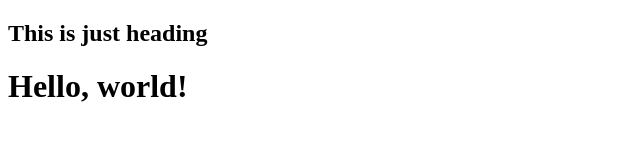
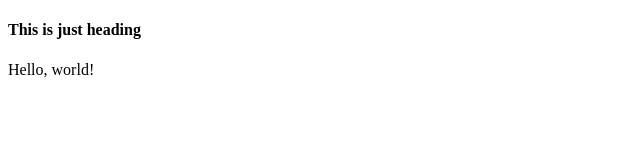
Before and after one commit to michal-karaim/git-basics, a plain HTML site: page index.html in a window 1280 px wide. Shown: the whole page, without its empty margins (0-640 px from the left). Drawn offline with Linux system fonts and the light colour scheme.

Commit message:
Update index.html

```diff
--- a/index.html
+++ b/index.html
@@ -1,10 +1,10 @@
 <!DOCTYPE html>
 <html>
 <head>
-	<title>New page</title>
+	<title>Title of the page</title>
 </head>
 <body>
-<h2>This is just heading</h2>
-<h1>Hello, world!</h1>
+<h4>This is just heading</h4>
+<p>Hello, world!</p>
 </body>
 </html>
```
